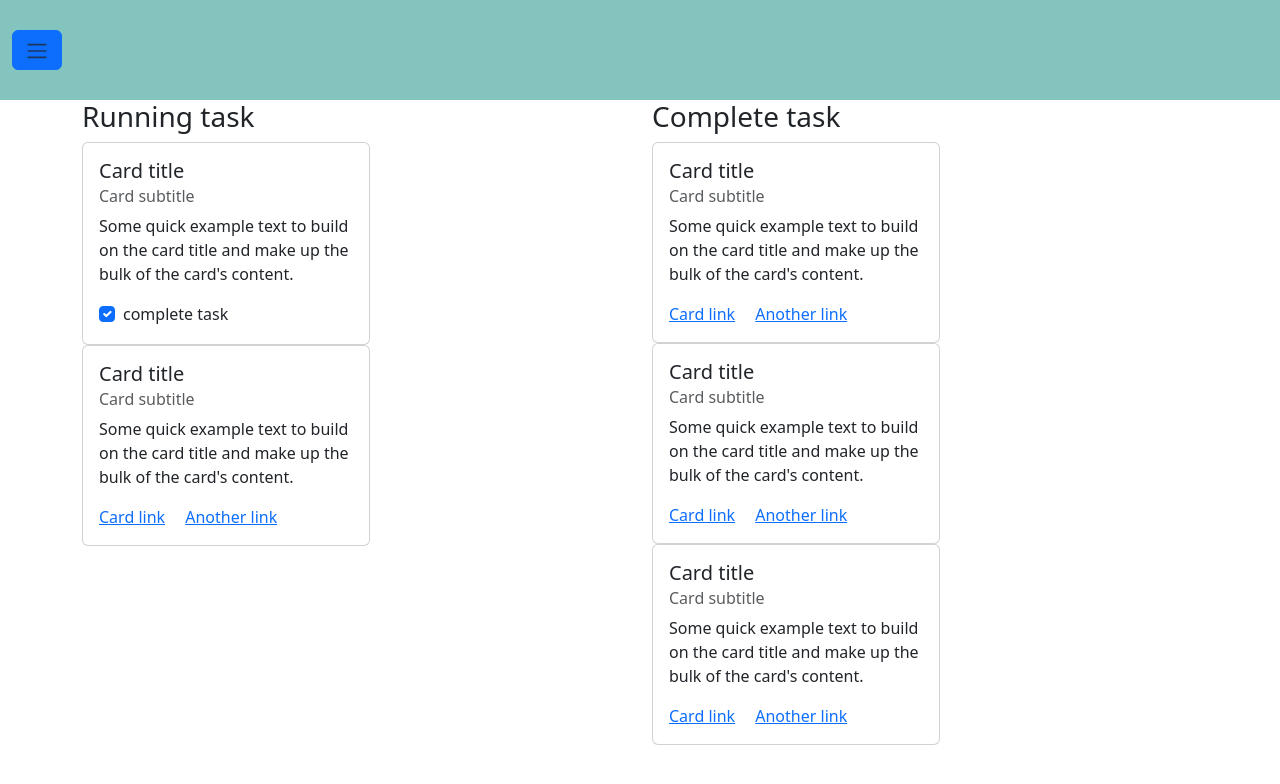
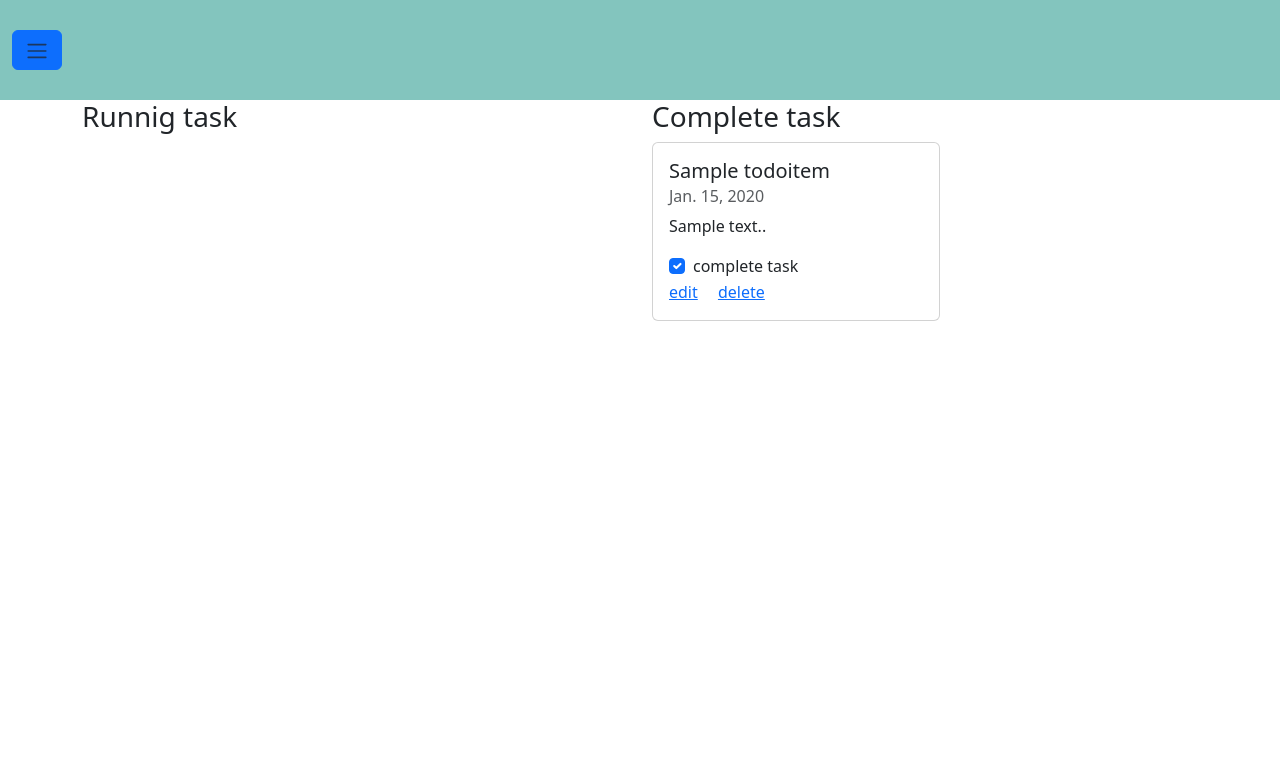
Before and after one commit to suleyman735/todo-betson, a Django app: page / in a window 1280 px wide. Shown: the top 784 px of the page. Run offline with Django 4.2, Linux system fonts and the light colour scheme; tables that the repository leaves empty hold one stand-in row (values such as "Sample post").

Commit message:
done crud system without api

```diff
--- a/backend/todo/templates/index.html
+++ b/backend/todo/templates/index.html
@@ -71,65 +71,54 @@
         <div class="container">
             <div class="row">
               <div class="col-md-6">
-                    <h3>Running  task</h3>
-                    <div><div class="card" style="width: 18rem;">
+
+                <h3>Runnig task</h3>
+
+                {% for todone in todoRunning %}
+
+                <div class="card" style="width: 18rem;">
                     <div class="card-body">
-                          <h5 class="card-title">Card title</h5>
-                          <h6 class="card-subtitle mb-2 text-muted">Card subtitle</h6>
-                          <p class="card-text">Some quick example text to build on the card title and make up the bulk of the card's content.</p>
+                      <h5 class="card-title">{{todone.title}}</h5>
+
+                     <h6 class="card-subtitle mb-2 text-muted">{{todone.created_date}}</h6>
+                      <p class="card-text">{{todone.description}}.</p>
                       <div class="form-check">
-                            <input class="form-check-input" type="checkbox" value="" id="flexCheckChecked" checked>
+                        <input class="form-check-input" type="checkbox" value="true" id="flexCheckChecked" checked >
                         <label class="form-check-label" for="flexCheckChecked">
                           complete task
                         </label>
                       </div>
-
+                      <a href="/edit/{{ todone.id }}" class="card-link">edit</a>
+                      <a href="/delete/{{ todone.id }}" class="card-link">delete</a>
                     </div>
                   </div>
+                  {% endfor %}
 
-                      <div class="card" style="width: 18rem;">
-                        <div class="card-body">
-                          <h5 class="card-title">Card title</h5>
-                          <h6 class="card-subtitle mb-2 text-muted">Card subtitle</h6>
-                          <p class="card-text">Some quick example text to build on the card title and make up the bulk of the card's content.</p>
-                          <a href="#" class="card-link">Card link</a>
-                          <a href="#" class="card-link">Another link</a>
-                        </div>
-                      </div>
-
-                    </div>
             </div>
                 <div class="col-md-6">
 
                     <h3>Complete task</h3>
 
+                    {% for todone in todoComplete %}
+
                     <div class="card" style="width: 18rem;">
                         <div class="card-body">
-                          <h5 class="card-title">Card title</h5>
-                          <h6 class="card-subtitle mb-2 text-muted">Card subtitle</h6>
-                          <p class="card-text">Some quick example text to build on the card title and make up the bulk of the card's content.</p>
-                          <a href="#" class="card-link">Card link</a>
-                          <a href="#" class="card-link">Another link</a>
+                          <h5 class="card-title">{{todone.title}}</h5>
+
+                         <h6 class="card-subtitle mb-2 text-muted">{{todone.created_date}}</h6>
+                          <p class="card-text">{{todone.description}}.</p>
+                          <div class="form-check">
+                            <input class="form-check-input" type="checkbox" value="true" id="flexCheckChecked" checked >
+                            <label class="form-check-label" for="flexCheckChecked">
+                              complete task
+                            </label>
+                          </div>
+                          <a href="edit/{{ todone.id }}" class="card-link">edit</a>
+                          <a href="/delete/{{ todone.id }}"  class="card-link">delete</a>
                         </div>
                       </div>
-                      <div class="card" style="width: 18rem;">
-                        <div class="card-body">
-                          <h5 class="card-title">Card title</h5>
-                          <h6 class="card-subtitle mb-2 text-muted">Card subtitle</h6>
-                          <p class="card-text">Some quick example text to build on the card title and make up the bulk of the card's content.</p>
-                          <a href="#" class="card-link">Card link</a>
-                          <a href="#" class="card-link">Another link</a>
-                        </div>
-                      </div>
-                      <div class="card" style="width: 18rem;">
-                        <div class="card-body">
-                          <h5 class="card-title">Card title</h5>
-                          <h6 class="card-subtitle mb-2 text-muted">Card subtitle</h6>
-                          <p class="card-text">Some quick example text to build on the card title and make up the bulk of the card's content.</p>
-                          <a href="#" class="card-link">Card link</a>
-                          <a href="#" class="card-link">Another link</a>
-                        </div>
-                      </div>
+                      {% endfor %}
+
                 </div>
             </div>
         </div>
--- a/backend/todo/urls.py
+++ b/backend/todo/urls.py
@@ -5,6 +5,9 @@ from . import views
 urlpatterns = [
      path('', views.index, name='index'),
      path('create/', views.create, name='create'),
+     path('edit/<int:id>/', views.edit, name='edit'),
+     path('update/<int:id>', views.update, name='update'),
+     path('delete/<int:id>', views.destroy, name='destroy'),
 
 
 ]
--- a/backend/todo/views.py
+++ b/backend/todo/views.py
@@ -6,7 +6,16 @@ from .forms import TodoForm
 # Create your views here.
 
 def index(request):
-    return render(request, 'index.html',)
+
+    todoComplete = ToDoItem.objects.filter(done="True")
+    todoRunning = ToDoItem.objects.filter(done="False")
+
+    context = {'todoComplete': todoComplete,
+               'todoRunning':todoRunning}
+    return render(request, 'index.html',context)
+
+
+
 
 def create(request):
     if request.method == "POST":
@@ -14,13 +23,48 @@ def create(request):
         print(form)
         if form.is_valid():
             try:
-                # cd = form.cleaned_data
-                # print(cd)
+
                 form.save()
-                # return redirect("/create/")
+
             except:
                 print('e')
     else:
         form = TodoForm()
 
     return render(request, 'create.html',{'form':form})
+
+
+def edit(request, id):
+    todoEdit = ToDoItem.objects.get(id=id)
+    return render(request,'edit.html', {'todoEdit':todoEdit})
+
+def update(request, roll):
+    # title = request.POST.get('title')
+    # description = request.POST.get('description')
+    # created_date = request.POST.get('created_date')
+    # due_date = request.POST.get('due_date')
+    # done = request.POST.get('done')
+
+    # std= ToDoItem.objects.get(pk=roll)
+
+    # std.title=title
+    # std.description = description
+    # std.created_date = created_date
+    # std.due_date = due_date
+    # std.done= done
+
+    # std.save()
+    # print('hello')
+    todoEdit = ToDoItem.objects.get(id=id)
+    form = TodoForm(request.POST, instance = todoEdit)
+
+    if form.is_valid():
+        form.save()
+        print(form)
+        return redirect("/")
+    return render(request, 'edit.html', {'todoEdit': todoEdit})
+
+def destroy(request, id):
+    todoItem = ToDoItem.objects.get(id=id)
+    todoItem.delete()
+    return redirect("/")
```
Also changed, not shown: backend/todo/templates/edit.html (+25 -18 lines). Lines whose indentation alone changed are shown as unchanged.
